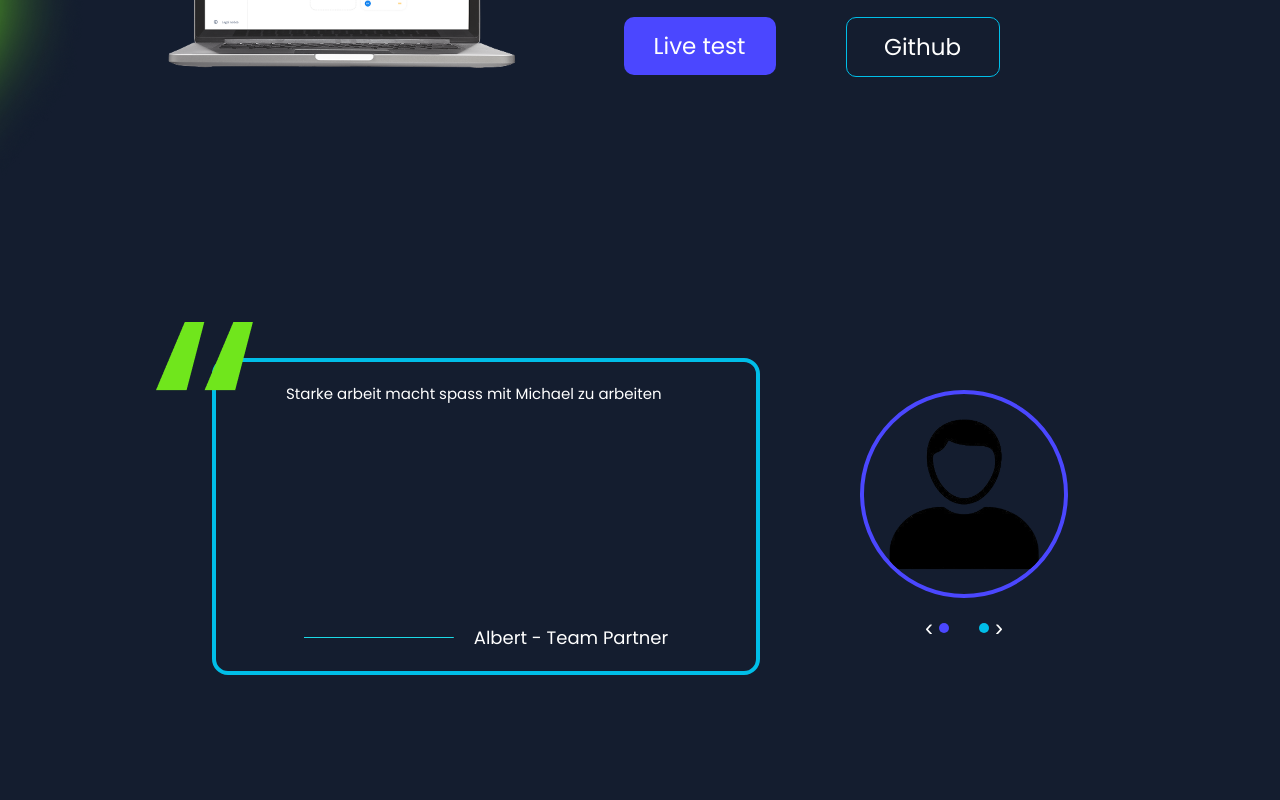
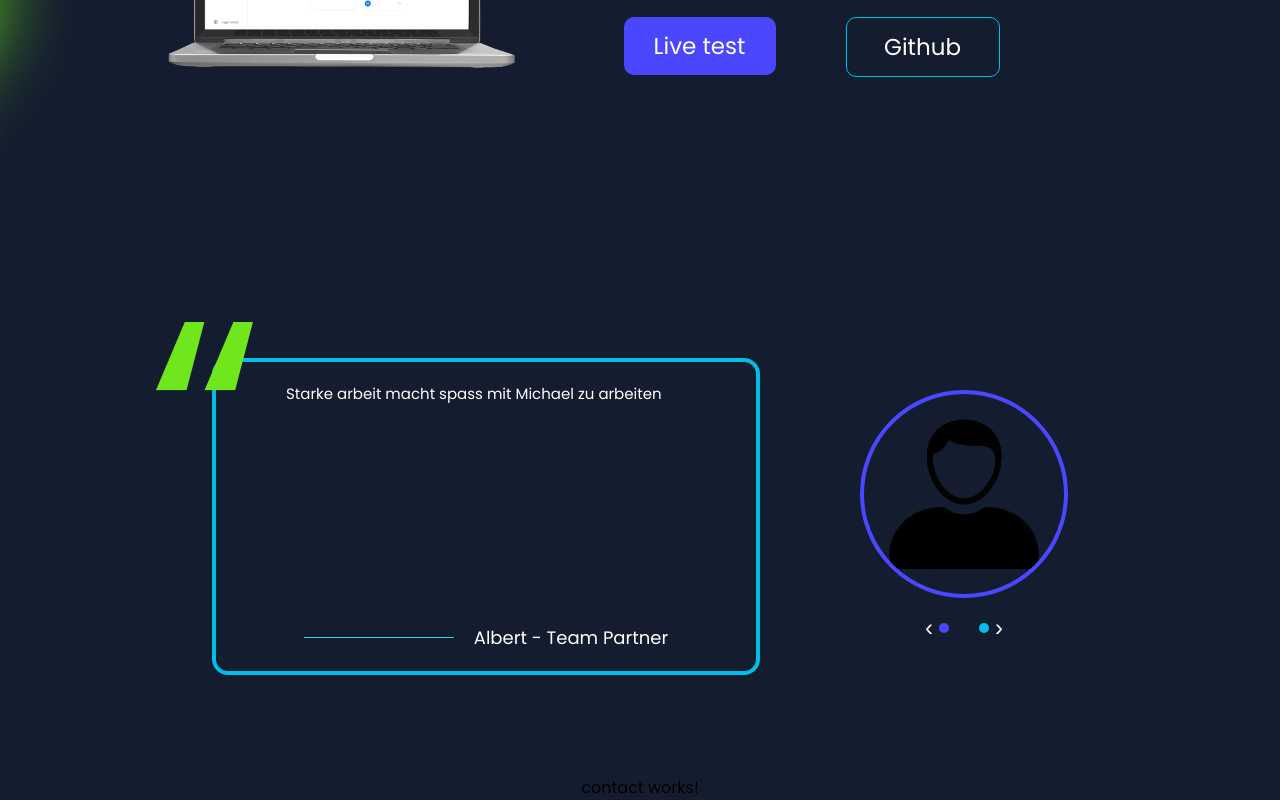
Before and after one commit to MichaelS96/Portfolio, an Angular app: page / in a window 1280 px wide. Shown: the part 3822-4622 px from the top of the page. Before the commit the page ends 4597 px from the top, so only its background shows below. Built offline with nearby package versions, Linux system fonts and the light colour scheme.

Commit message:
contact added to main-content

```diff
--- a/src/app/main-content/main-content.component.html
+++ b/src/app/main-content/main-content.component.html
@@ -4,4 +4,5 @@
     <app-skills></app-skills>
     <app-portfolio></app-portfolio>
     <app-feedback></app-feedback>
+    <app-contact></app-contact>
 </section>
--- a/src/app/main-content/main-content.component.ts
+++ b/src/app/main-content/main-content.component.ts
@@ -6,6 +6,7 @@ import { SkillsComponent } from './skills/skills.component';
 import { PortfolioComponent } from './portfolio/portfolio.component';
 import { AppComponent } from '../app.component';
 import { FeedbackComponent } from './portfolio/feedback/feedback.component';
+import { ContactComponent } from "./contact/contact.component";
 
 
 @Component({
@@ -17,7 +18,8 @@ import { FeedbackComponent } from './portfolio/feedback/feedback.component';
     AboutMeComponent,
     SkillsComponent,
     PortfolioComponent,
-    FeedbackComponent
+    FeedbackComponent,
+    ContactComponent
 ],
   templateUrl: './main-content.component.html',
   styleUrl: './main-content.component.scss'
```
